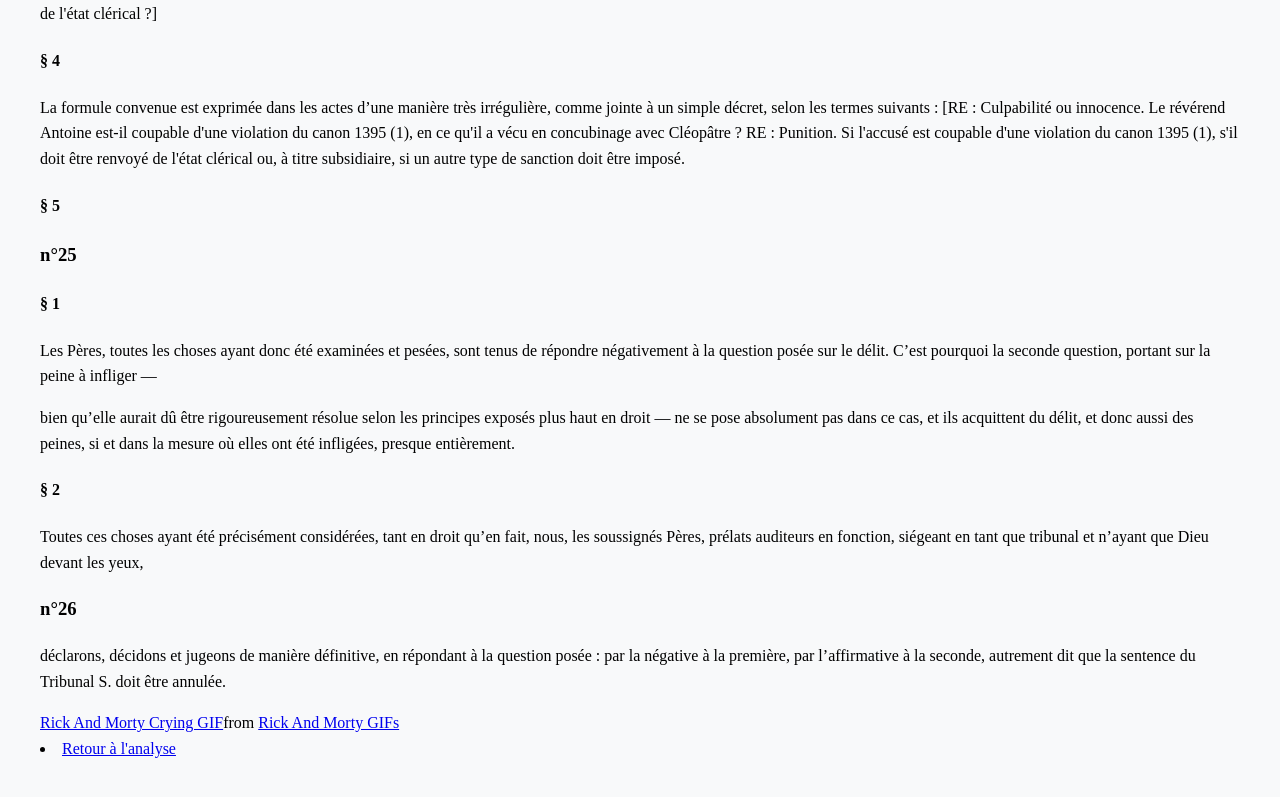
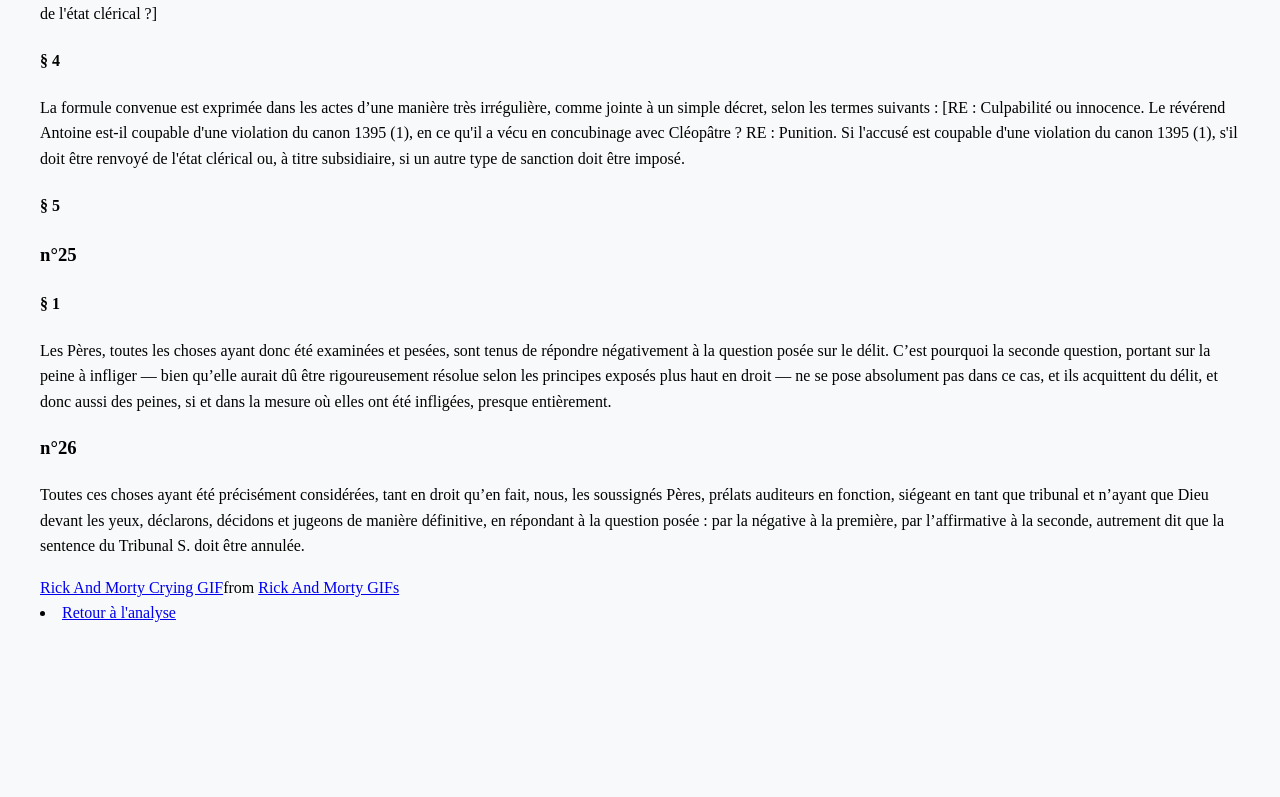
Before and after one commit to elibruyere/rota-traduction, a plain HTML site: page index.html in a window 1280 px wide. Shown: the part 625-1422 px from the top of the page. After the commit the page ends 1291 px from the top, so only its background shows below. Drawn offline with Linux system fonts and the light colour scheme; a script that the page names is missing.

Commit message:
Update index.html

```diff
--- a/index.html
+++ b/index.html
@@ -34,23 +34,15 @@ Affirmant aussi, ce même Promoteur, contre le prêtre, plusieurs et graves viol
 <h3>n°25</h3>
           <h4>§ 1</h4>
   Les Pères, toutes les choses ayant donc été examinées et pesées, sont tenus de répondre négativement à la question posée sur le délit.
-C’est pourquoi la seconde question, portant sur la peine à infliger —
-  </p>
-  <p>
-bien qu’elle aurait dû être rigoureusement résolue selon les principes exposés
-plus haut en droit — ne se pose absolument pas dans ce cas, et ils acquittent
-du délit, et donc aussi des peines, si et dans la mesure où elles ont été infligées,
+C’est pourquoi la seconde question, portant sur la peine à infliger — bien qu’elle aurait dû être rigoureusement résolue selon les principes exposés
+plus haut en droit — ne se pose absolument pas dans ce cas, et ils acquittent du délit, et donc aussi des peines, si et dans la mesure où elles ont été infligées,
 presque entièrement.
 </p>
-        <h4>§ 2</h4>
+  <h3>n°26</h3>
   <p>
   Toutes ces choses ayant été précisément considérées, tant en droit qu’en fait,
 nous, les soussignés Pères, prélats auditeurs en fonction, siégeant en tant que
-tribunal et n’ayant que Dieu devant les yeux,
-    </p>
-  <h3>n°26</h3>
-  <p>
-    déclarons, décidons et jugeons de
+tribunal et n’ayant que Dieu devant les yeux, déclarons, décidons et jugeons de
 manière définitive, en répondant à la question posée : par la négative à la première,
 par l’affirmative à la seconde, autrement dit que la sentence du Tribunal S. doit être
 annulée.
```
